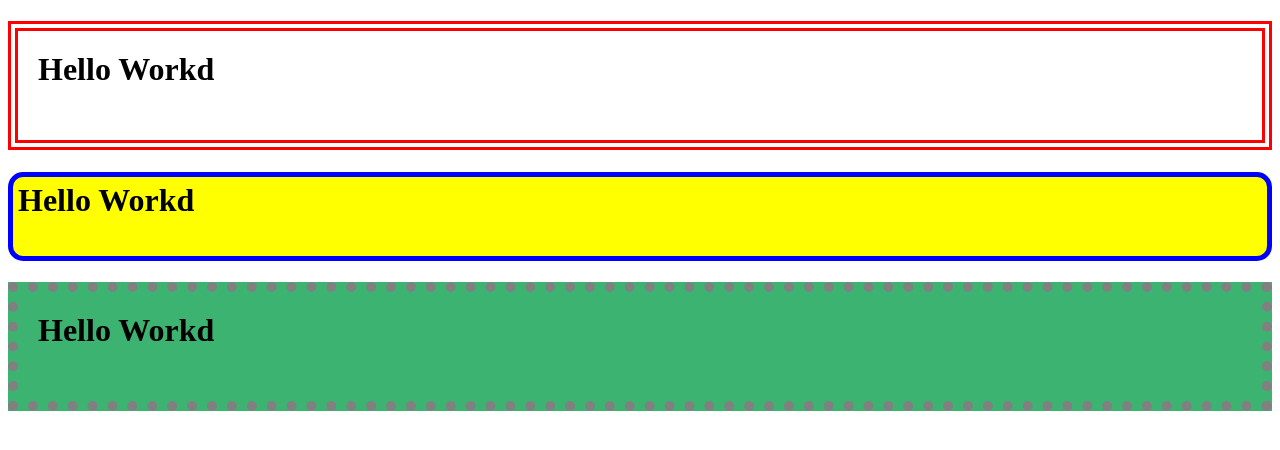
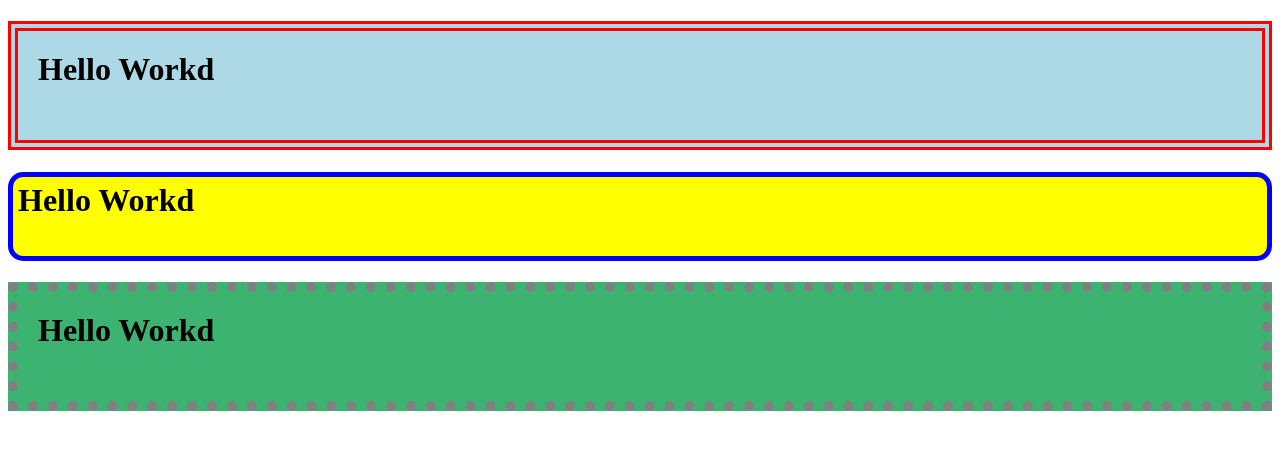
Before and after one commit to irischue1218-code/0323, a plain HTML site: page index.html in a window 1280 px wide. Drawn offline with Linux system fonts and the light colour scheme.

Commit message:
Fix typo in background color for round1 class

```diff
--- a/index.html
+++ b/index.html
@@ -4,7 +4,7 @@
 <style>
 
 .round1 {
-  background-color: lightbule;
+  background-color: lightblue;
   border:10px double red;
   padding: 20px;
   margin-bottom:20px;
```
